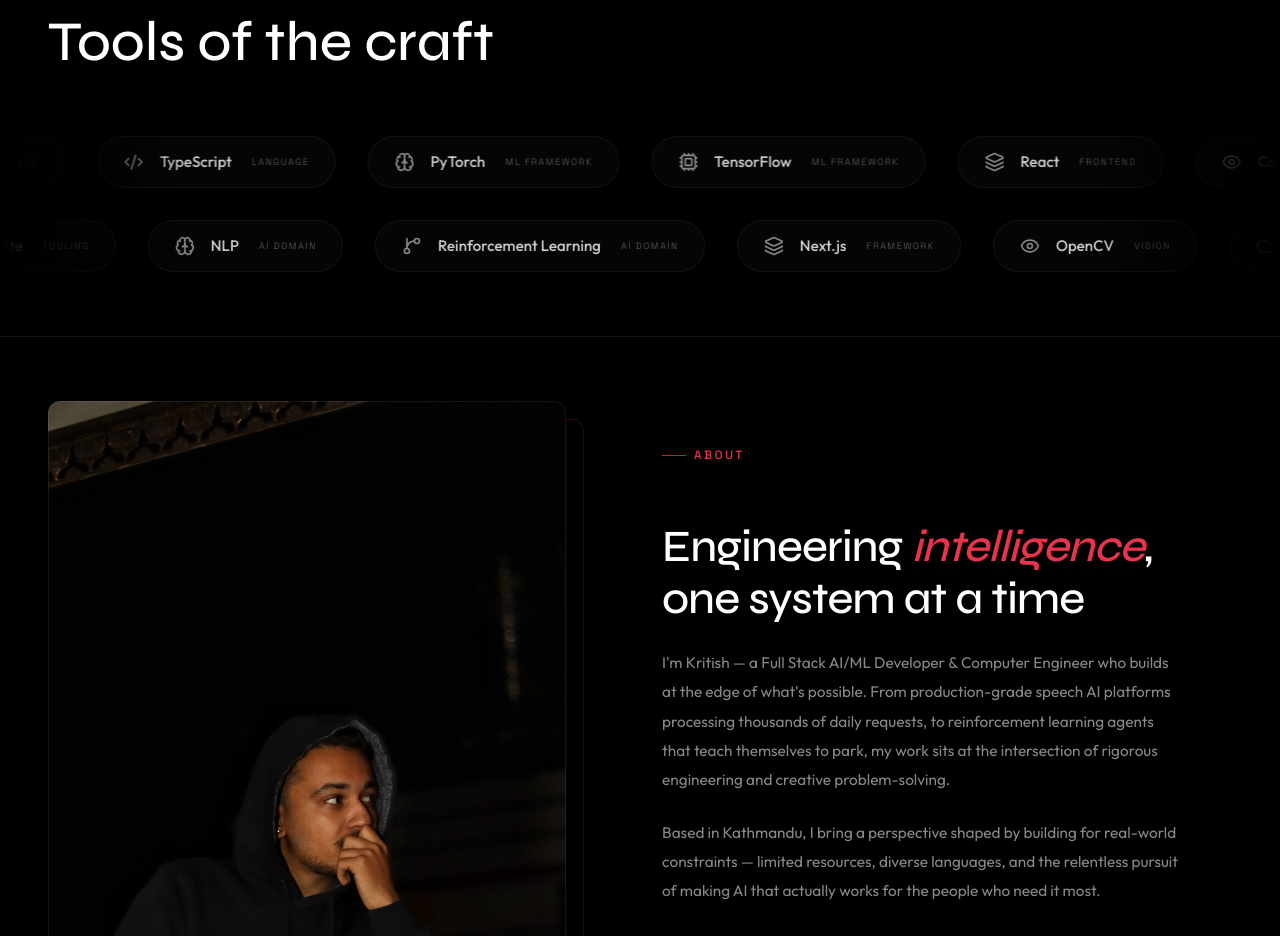
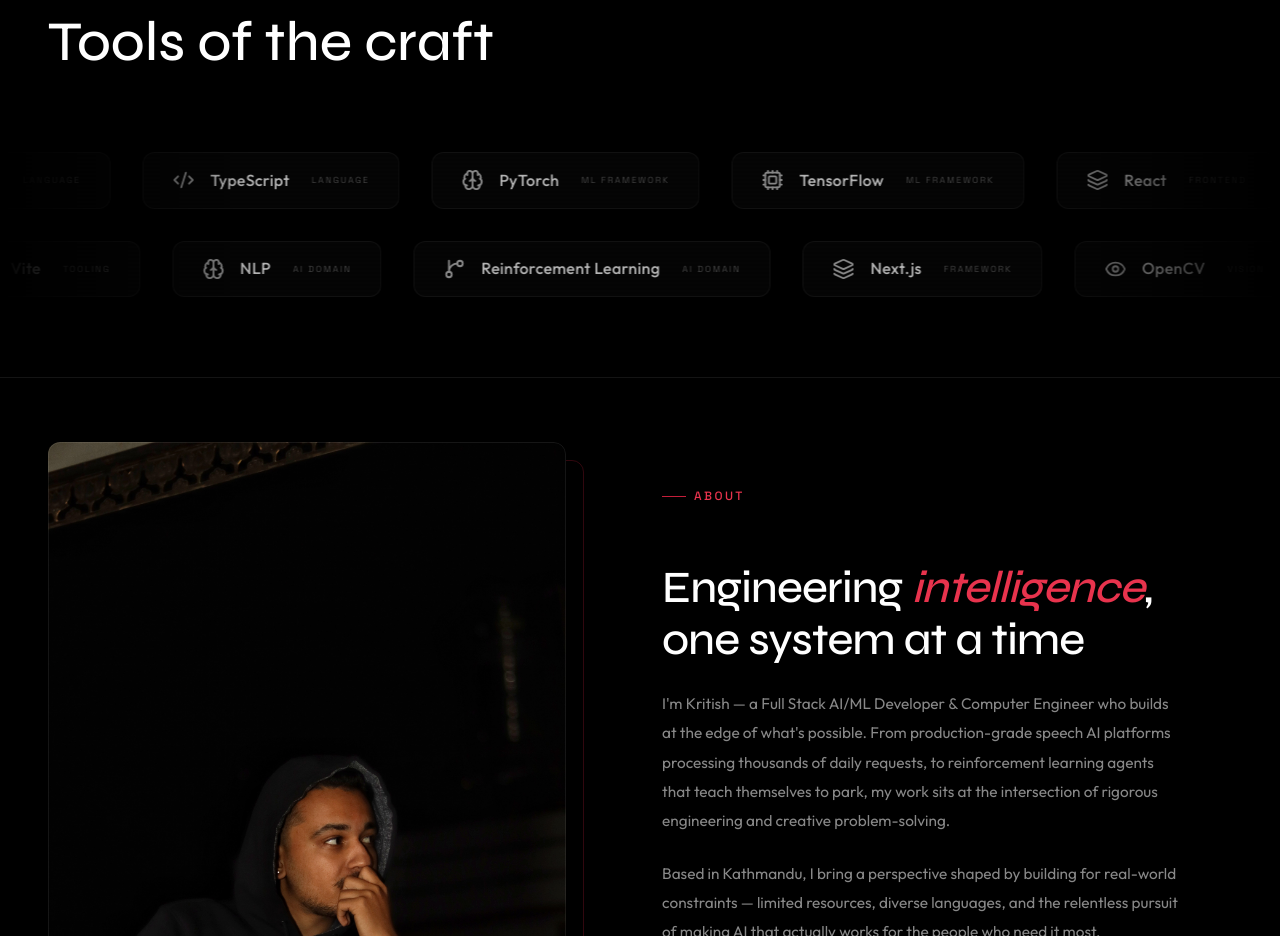
Before and after one commit to KritishX/portfolio-website, a React (Vite) app: page / in a window 1280 px wide. Shown: the part 2100-3036 px from the top of the page. Built offline with nearby package versions, Linux system fonts and the light colour scheme; a web font is replaced by a local one.

Commit message:
design: further improved marquee with parallax HUD and scanlines

```diff
--- a/src/styles/skills.css
+++ b/src/styles/skills.css
@@ -31,29 +31,32 @@
   mask-image: linear-gradient(
     to right,
     transparent 0%,
-    black 15%,
-    black 85%,
+    black 20%,
+    black 80%,
     transparent 100%
   );
   -webkit-mask-image: linear-gradient(
     to right,
     transparent 0%,
-    black 15%,
-    black 85%,
+    black 20%,
+    black 80%,
     transparent 100%
   );
+  padding-block: var(--space-md);
 }
 
 .skills-marquee {
   display: flex;
   width: max-content;
   gap: var(--space-xl);
-  animation: marquee-scroll 45s linear infinite; /* Slower for more premium feel */
+  /* Row 1 Speed: Slow & Heavy */
+  animation: marquee-scroll 60s linear infinite;
 }
 
 .skills-marquee--reverse {
   animation-direction: reverse;
-  animation-duration: 50s;
+  /* Row 2 Speed: Faster for Parallax depth */
+  animation-duration: 45s;
 }
 
 .skills-marquee:hover {
@@ -65,40 +68,54 @@
   to { transform: translateX(-50%); }
 }
 
-/* High-Fidelity Glass Skill pill */
+/* High-Fidelity Glass Skill pill with Scanline Texture */
 .skill-pill {
   display: inline-flex;
   align-items: center;
   gap: var(--space-md);
-  padding: 0.8rem 1.6rem;
-  background: rgba(255, 255, 255, 0.02);
-  backdrop-filter: blur(8px);
-  -webkit-backdrop-filter: blur(8px);
-  border: 1px solid rgba(255, 255, 255, 0.06);
-  border-radius: var(--radius-full);
+  padding: 0.9rem 1.8rem;
+  background: rgba(255, 255, 255, 0.015);
+  backdrop-filter: blur(12px);
+  -webkit-backdrop-filter: blur(12px);
+  border: 1px solid rgba(255, 255, 255, 0.05);
+  border-radius: 12px; /* Slightly geometric for technical feel */
   white-space: nowrap;
-  transition: all 0.5s cubic-bezier(0.16, 1, 0.3, 1);
+  transition: all 0.6s cubic-bezier(0.16, 1, 0.3, 1);
   cursor: pointer;
   flex-shrink: 0;
   position: relative;
   overflow: hidden;
 }
 
+/* Technical Scanline effect */
+.skill-pill::after {
+  content: '';
+  position: absolute;
+  inset: 0;
+  background: linear-gradient(
+    rgba(255, 255, 255, 0.02) 50%,
+    transparent 50%
+  );
+  background-size: 100% 4px;
+  pointer-events: none;
+  opacity: 0.3;
+}
+
 .skill-pill::before {
   content: '';
   position: absolute;
   inset: 0;
-  background: radial-gradient(circle at center, rgba(196, 30, 58, 0.15), transparent 70%);
+  background: radial-gradient(circle at center, rgba(196, 30, 58, 0.2), transparent 75%);
   opacity: 0;
   transition: opacity 0.5s ease;
 }
 
 .skill-pill:hover {
-  background: rgba(255, 255, 255, 0.05);
-  border-color: rgba(196, 30, 58, 0.4);
-  transform: translateY(-4px) scale(1.05);
-  box-shadow: 0 10px 30px -10px rgba(0, 0, 0, 0.5),
-              0 0 20px rgba(196, 30, 58, 0.1);
+  background: rgba(255, 255, 255, 0.04);
+  border-color: rgba(196, 30, 58, 0.5);
+  transform: translateY(-5px) scale(1.02);
+  box-shadow: 0 15px 35px -10px rgba(0, 0, 0, 0.6),
+              0 0 25px rgba(196, 30, 58, 0.15);
 }
 
 .skill-pill:hover::before {
@@ -106,26 +123,27 @@
 }
 
 .skill-pill-icon {
-  width: 20px;
-  height: 20px;
+  width: 22px;
+  height: 22px;
   color: var(--text-muted);
   transition: all 0.5s ease;
   z-index: 1;
 }
 
 .skill-pill:hover .skill-pill-icon {
-  color: #ffffff;
-  filter: drop-shadow(0 0 8px rgba(255, 255, 255, 0.5));
-  transform: rotate(5deg);
+  color: var(--crimson-bright);
+  filter: drop-shadow(0 0 10px rgba(196, 30, 58, 0.6));
+  transform: scale(1.1);
 }
 
 .skill-pill-name {
   font-family: var(--font-body);
-  font-size: 0.95rem;
+  font-size: 1rem;
   font-weight: 500;
-  color: rgba(255, 255, 255, 0.8);
+  color: rgba(255, 255, 255, 0.7);
   transition: color 0.5s ease;
   z-index: 1;
+  letter-spacing: 0.02em;
 }
 
 .skill-pill:hover .skill-pill-name {
@@ -134,16 +152,16 @@
 
 .skill-pill-category {
   font-family: var(--font-mono);
-  font-size: 0.58rem;
-  letter-spacing: 0.15em;
+  font-size: 0.55rem;
+  letter-spacing: 0.2em;
   text-transform: uppercase;
-  color: rgba(255, 255, 255, 0.3);
-  margin-left: 4px;
+  color: rgba(255, 255, 255, 0.25);
+  margin-left: 6px;
   z-index: 1;
 }
 
 .skill-pill:hover .skill-pill-category {
-  color: rgba(196, 30, 58, 0.8);
+  color: rgba(196, 30, 58, 0.9);
 }
 
 /* Category divider in marquee */
```
